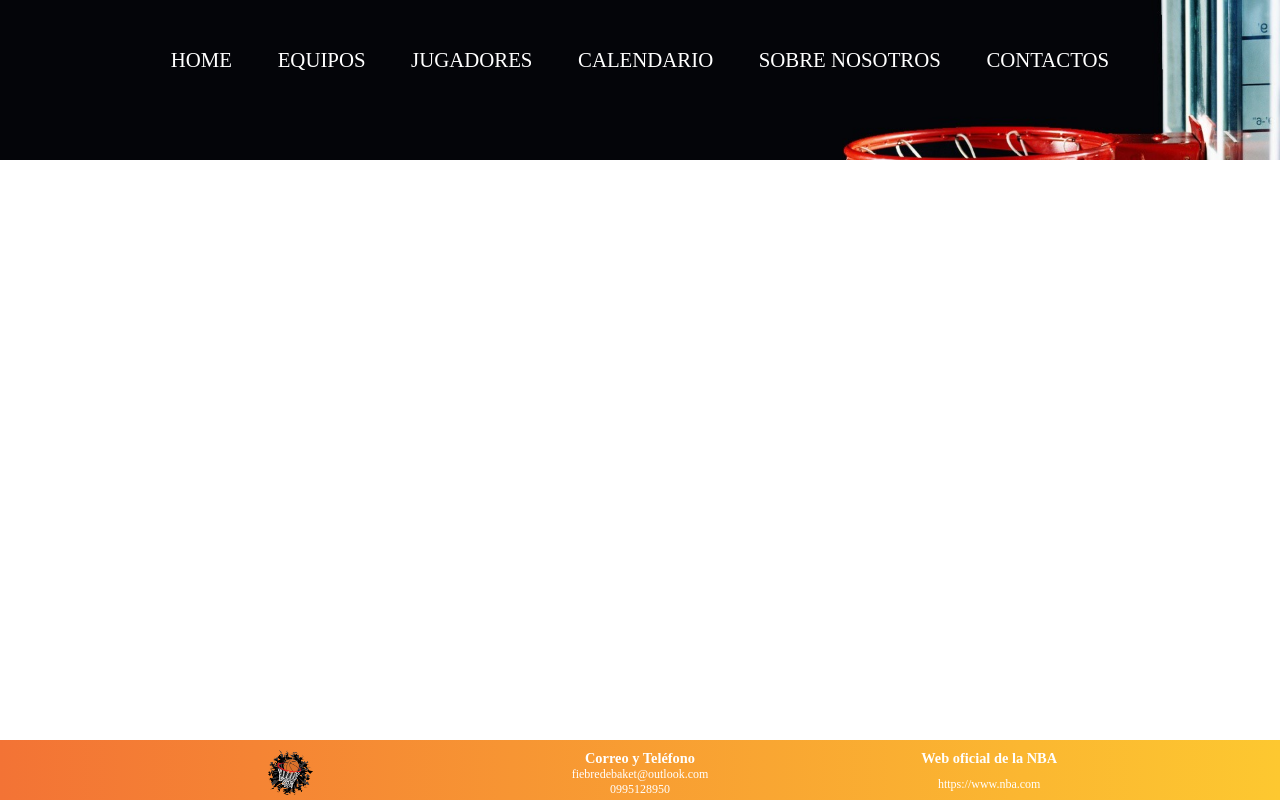
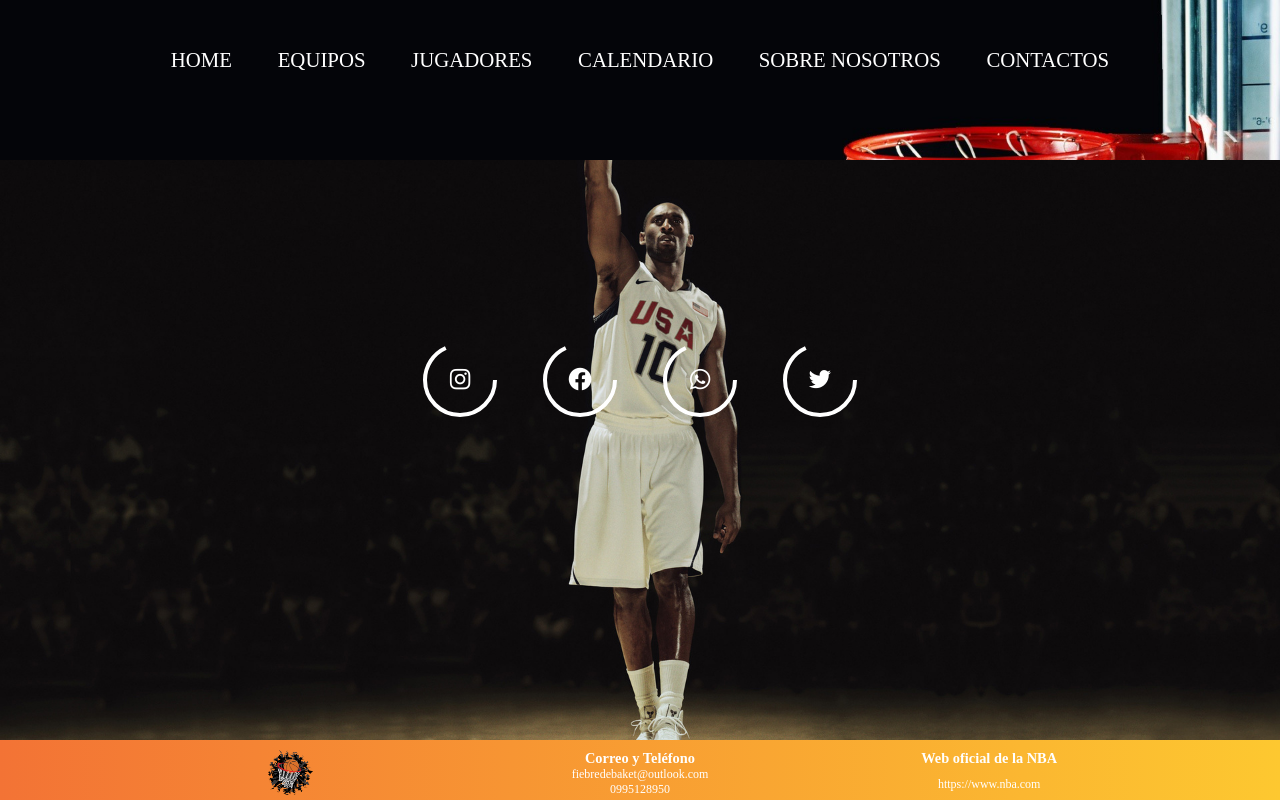
Before and after one commit to Alarox000/Proyecto-NBA-versi-n-2, a plain HTML site: page html/contactanos.html in a window 1280 px wide. Drawn offline with nearby package versions, Linux system fonts and the light colour scheme.

Commit message:
a
Pagina 1 + Contactanos

```diff
--- a/css/styles.css
+++ b/css/styles.css
@@ -112,7 +112,6 @@ nav {
 /*!--------------Body_Index----------------*/
 /**----------------Article-----------------*/
 
-
 section {
   padding-top: 5em;
   padding-bottom: 5em;
@@ -215,38 +214,25 @@ section {
     box-shadow: 0 0 0 0 rgb(237, 181, 51);
   }
 }
-.txtDer a{
-  text-decoration: none
-  ;color: black;
+.txtDer a {
+  text-decoration: none;
+  color: black;
 }
 
 /*!-----------------Footer------------------*/
-/*
-footer {
-  background-color: #eee;
-  display: flex;
-  justify-content: space-between;
-  padding: 20px;
-}
-
-.columna {
-  width: 30%;
-}
-
-.columna h3 {
-  margin-top: 0;
-}
-
-.columna p {
-  margin-bottom: 0;
-}
-
-*/
 
 footer {
-  background: #FDC830;  /* fallback for old browsers */
-  background: -webkit-linear-gradient(to right, #F37335, #FDC830);  /* Chrome 10-25, Safari 5.1-6 */
-  background: linear-gradient(to right, #F37335, #FDC830); /* W3C, IE 10+/ Edge, Firefox 16+, Chrome 26+, Opera 12+, Safari 7+ */
+  background: #fdc830; /* fallback for old browsers */
+  background: -webkit-linear-gradient(
+    to right,
+    #f37335,
+    #fdc830
+  ); /* Chrome 10-25, Safari 5.1-6 */
+  background: linear-gradient(
+    to right,
+    #f37335,
+    #fdc830
+  ); /* W3C, IE 10+/ Edge, Firefox 16+, Chrome 26+, Opera 12+, Safari 7+ */
   display: flex;
   justify-content: space-between;
   padding: 10px;
@@ -257,58 +243,117 @@ footer {
   font-size: 12px;
   height: 5em;
 }
-.izqF{
+.izqF {
   float: left;
   width: 50%;
   margin: 0;
   color: white;
 }
-.dereF{
+.dereF {
   float: right;
   width: 50%;
   margin: 0;
   color: white;
 }
 
-.dereF h1{
-  font-family: 'Crimson Text', serif;
+.dereF h1 {
+  font-family: "Crimson Text", serif;
   font-size: 1.2em;
 }
-.izqF h1{
-  font-family: 'Crimson Text', serif;
+.izqF h1 {
+  font-family: "Crimson Text", serif;
   font-size: 1.2em;
 }
-a{
+a {
   text-decoration: none;
 }
-.izqF img{
+.izqF img {
   align-items: center;
 }
 
-.esp{
+.esp {
   padding-top: 0.8em;
 }
-.izqF a{
+.izqF a {
   color: white;
-  font-family: 'Crimson Text', serif;
+  font-family: "Crimson Text", serif;
   font-size: 1em;
 }
-.dereF a{
+.dereF a {
   color: white;
-  font-family: 'Crimson Text', serif;
+  font-family: "Crimson Text", serif;
   font-size: 1em;
 }
-f3{
+f3 {
   float: right;
 }
-.centF h1{
+.centF h1 {
   color: white;
-  font-family: 'Crimson Text', serif;
+  font-family: "Crimson Text", serif;
   font-size: 1.2em;
 }
 
-.centF p{
+.centF p {
   color: white;
-  font-family: 'Crimson Text', serif;
+  font-family: "Crimson Text", serif;
   font-size: 1em;
 }
+
+/*TODO: Logo de la pantalla 2 */
+
+main {
+  padding-top: 10em;
+  width: 100%;
+  display: flex;
+  align-items: center;
+  justify-content: center;
+  flex-wrap: wrap;
+}
+
+.icon {
+  position: relative;
+  width: 80px;
+  height: 80px;
+  margin: 20px;
+  border-radius: 50%;
+  transition: all .8s;
+  cursor: pointer;
+}
+
+.icon:hover {
+  background-color: #e60073;
+  box-shadow:  0 0 20px #e60073 ;
+}
+
+.icon:hover:nth-child(2) {
+  background-color: #1877f2;
+  box-shadow:  0 0 20px #1877f2;
+}
+
+.icon:hover:nth-child(3) {
+  background-color: #25d366;
+  box-shadow: 0 0 20px #25d366 ;
+}
+
+.icon:hover:nth-child(4) {
+  background-color: #1da1f2;
+  box-shadow:  0 0 20px #1da1f2 ;
+}
+
+.icon i {
+  color: #fff;
+  position: absolute;
+  top: 50%;
+  left: 50%;
+  transform: translate(-50%,-50%);
+  font-size: 1.7rem;
+}
+
+svg circle {
+  stroke-dasharray: 150;
+  transition: all .8s ease-in-out;
+}
+
+.icon:hover circle {
+  stroke-dasharray: 220;
+}
--- a/html/contactanos.html
+++ b/html/contactanos.html
@@ -5,6 +5,7 @@
     <meta http-equiv="X-UA-Compatible" content="IE=edge" />
     <meta name="viewport" content="width=device-width, initial-scale=1.0" />
     <link rel="stylesheet" type="text/css" href="/css/styles.css" />
+    <link href='https://unpkg.com/boxicons@2.1.1/css/boxicons.min.css' rel='stylesheet'>
     <title>Fiebre de Basket</title>
     <link
     href="https://fonts.googleapis.com/css2?family=Dancing+Script:wght@400;700&display=swap"
@@ -15,7 +16,7 @@
     rel="stylesheet"
   />
   </head>
-  <body>
+  <body style="background-image: url(/img/245678.jpg); width:100%; background-repeat: no-repeat; background-size: cover">
     <div class="encabezado">
       <header>
         <div class="menu">
@@ -30,6 +31,37 @@
         </div>
     </div>
     </header>
+    <!--? Redes sociales-->
+    <main>
+    <div class="icon">
+      <svg heigth="80" width="80">
+          <circle cx="40" cy="40" r=35 stroke="white" stroke-width="4" fill="none" ></circle>
+      </svg>
+      <i class='bx bxl-instagram'></i>
+  </div>
+
+  <div class="icon">
+      <svg heigth="80" width="80">
+          <circle cx="40" cy="40" r=35 stroke="white" stroke-width="4" fill="none" ></circle>
+      </svg>
+      <i class='bx bxl-facebook-circle'></i>
+  </div>
+
+  <div class="icon">
+      <svg heigth="80" width="80">
+          <circle cx="40" cy="40" r=35 stroke="white" stroke-width="4" fill="none" ></circle>
+      </svg>
+      <i class='bx bxl-whatsapp' ></i>
+  </div>
+
+  <div class="icon">
+      <svg heigth="80" width="80">
+          <circle cx="40" cy="40" r=35 stroke="white" stroke-width="4" fill="none" ></circle>
+      </svg>
+      <i class='bx bxl-twitter' ></i>
+  </div>
+</main>
+
     <footer>
       <div class="dereF">
         <img src="/img/LOGO.png" alt="Logo" height="45em" width="45em">
```
Also changed, not shown: img/245678.jpg (added), img/logo2.jpg (added), 1 other file.
